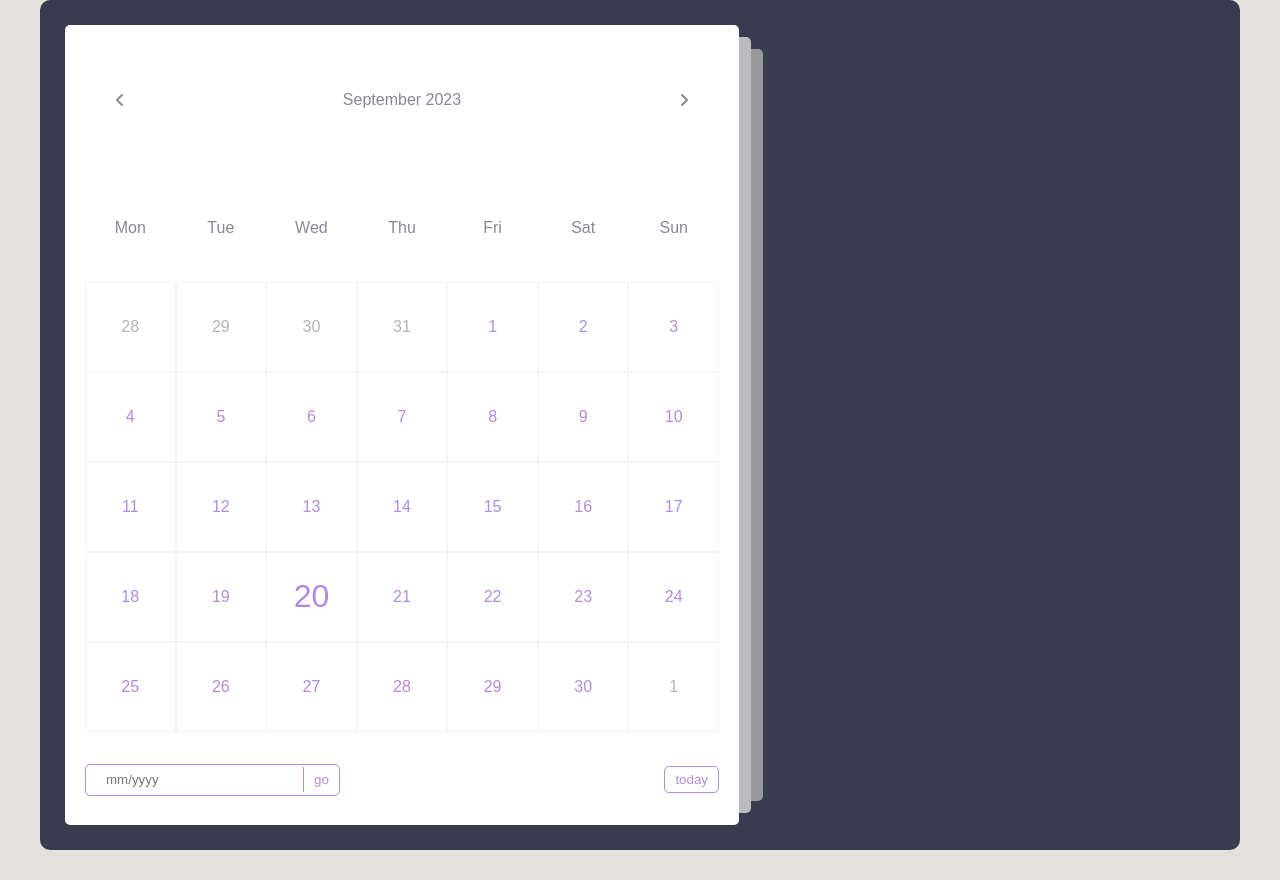
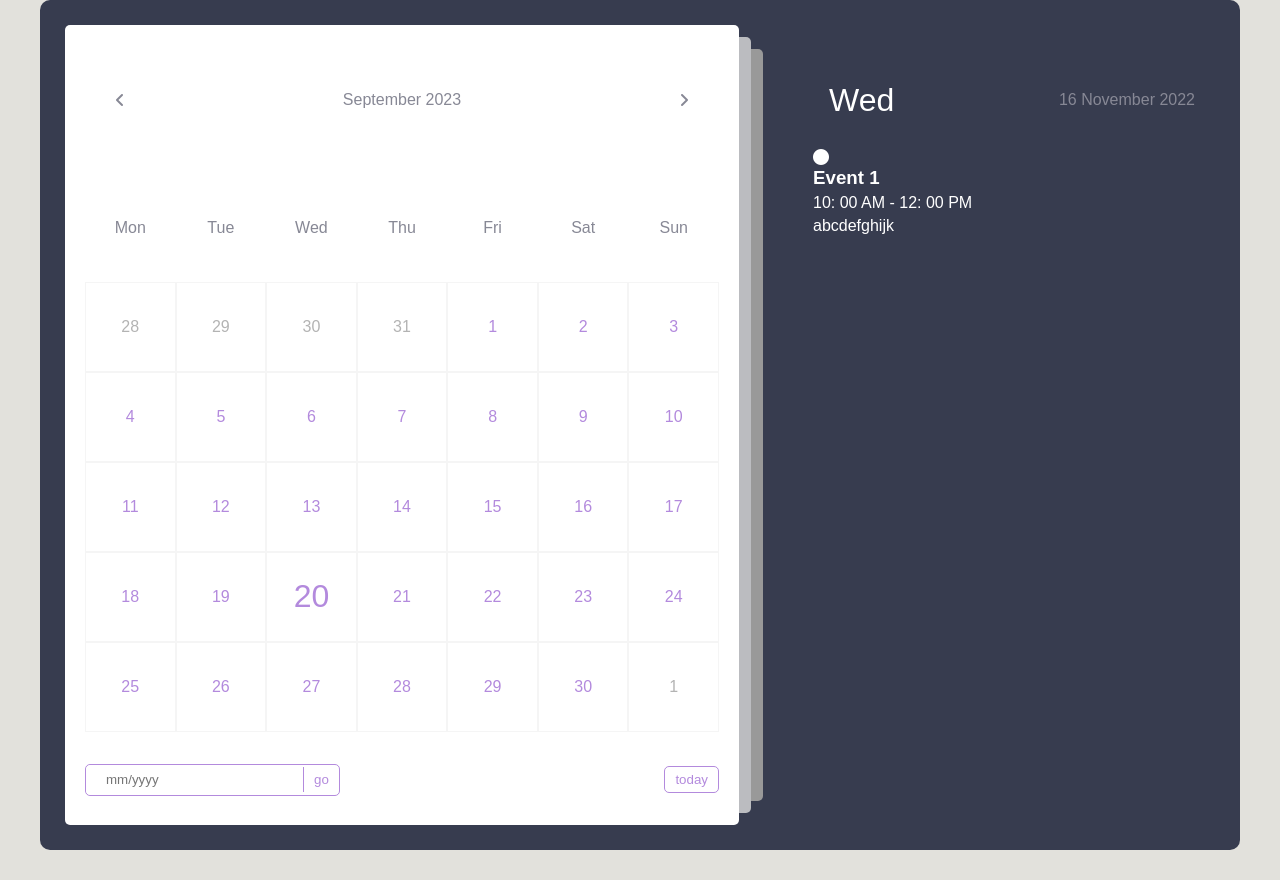
Before and after one commit to GloriaCoralCerecedo/Proyecto-ModernCalendar, a plain HTML site: page index.html in a window 1280 px wide. Drawn offline with Linux system fonts and the light colour scheme.

Commit message:
Funcionalidad de js y estilos

```diff
--- a/index.html
+++ b/index.html
@@ -43,6 +43,22 @@
           </div>
         </div>
       </div>
+      <div class="right">
+        <div class="today-date">
+          <div class="event-day">Wed</div>
+          <div class="event-date">16 November 2022</div>
+        </div>
+        <div class="events">
+          <div class="event">
+            <div class="title">
+              <i class="fas fa-circle"></i>
+              <h3 class="event-title">Event 1</h3>
+            </div>
+            <div class="event-time">10: 00 AM - 12: 00 PM</div>
+            <div class="event-description">abcdefghijk</div>
+          </div>
+        </div>
+      </div>
     </div>
     <script src="script.js"></script>
   </body>
--- a/style.css
+++ b/style.css
@@ -240,3 +240,62 @@ body {
   border-left: 1px solid var(--primary-clr);
   border-radius: 0;
 }
+
+.container .right {
+  position: relative;
+  width: 40%;
+  min-height: 100%;
+  padding: 20px 0;
+}
+
+.right .today-date {
+  width: 100%;
+  height: 50px;
+  display: flex;
+  flex-wrap: wrap;
+  gap: 10px;
+  align-items: center;
+  justify-content: space-between;
+  padding: 0 40px;
+  padding-left: 70px;
+  margin-top: 50px;
+  margin-bottom: 20px;
+  text-transform: capitalize;
+}
+
+.today-date .event-day {
+  font-size: 2rem;
+  font-weight: 500;
+}
+
+.today-date .event-date {
+  font-size: 1rem;
+  font-weight: 400;
+  color: #878895;
+}
+
+.events {
+  width: 100%;
+  height: 100%;
+  max-height: 600px;
+  overflow-x: hidden;
+  overflow-y: auto;
+  display: flex;
+  flex-direction: column;
+  padding: 4px;
+}
+
+.events .event {
+  position: relative;
+  width: 95%;
+  min-height: 70px;
+  display: flex;
+  justify-content: center;
+  flex-direction: column;
+  gap: 5px;
+  padding: 0 20px;
+  padding-left: 50px;
+  color: #fff;
+  cursor: pointer;
+  background-color: linear-gradient(90deg, #3f4458, transparent);
+}
```
